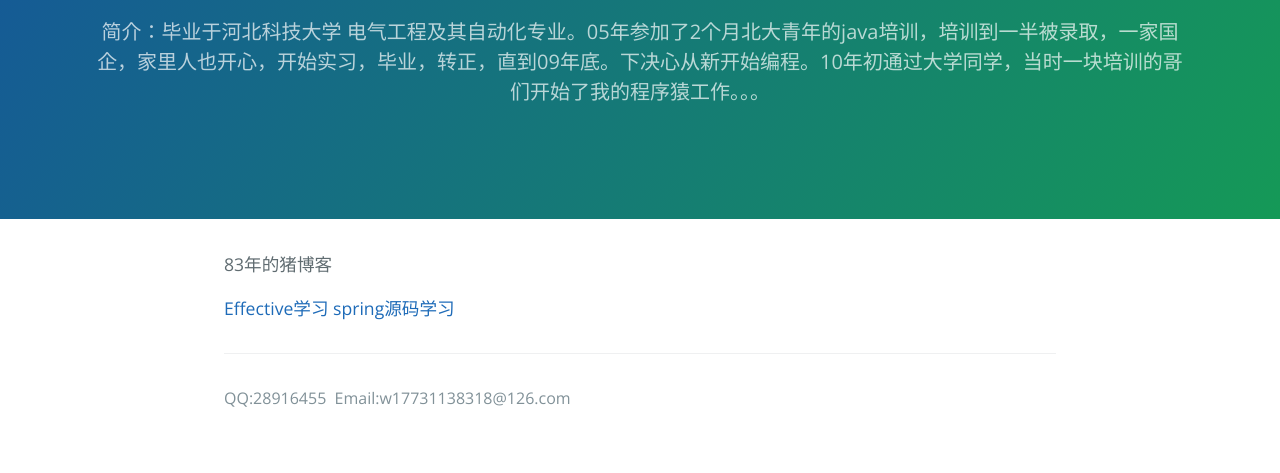
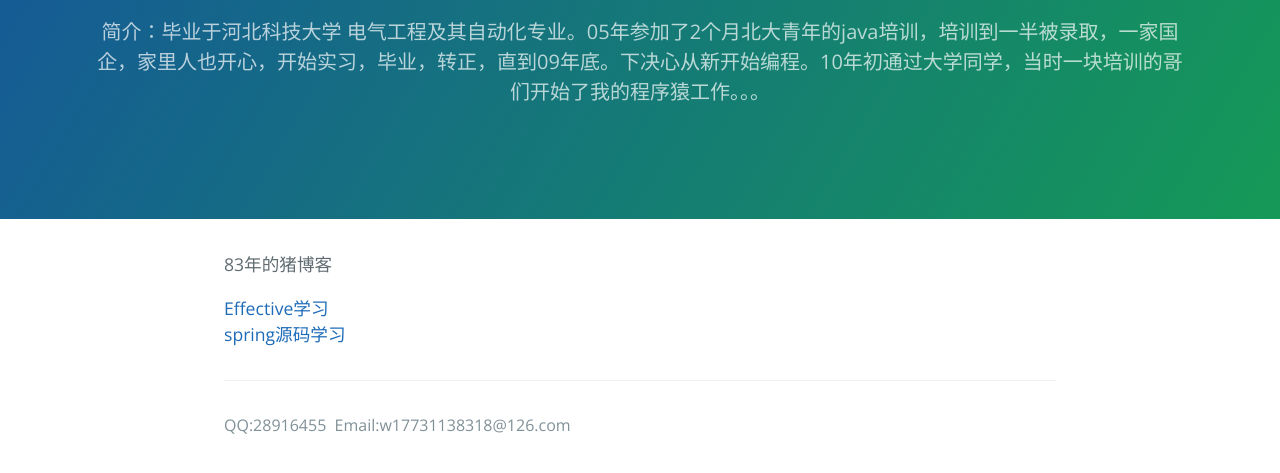
Before and after one commit to w17731138318/w17731138318.github.io, a plain HTML site: page index.html in a window 1280 px wide. Shown: the part 161-634 px from the top of the page. Drawn offline with nearby package versions, Linux system fonts and the light colour scheme.

Commit message:
GitHub Pages 修改

```diff
--- a/index.html
+++ b/index.html
@@ -19,7 +19,7 @@
 
 <section class="main-content">
         <p>83年的猪博客</p>
-        <a href="https://github.com/w17731138318/w17731138318.github.io">Effective学习</a>
+        <a href="https://github.com/w17731138318/w17731138318.github.io">Effective学习</a><br>
         <a href="https://github.com/w17731138318/springcode">spring源码学习</a>
         <footer class="site-footer">
 
```
